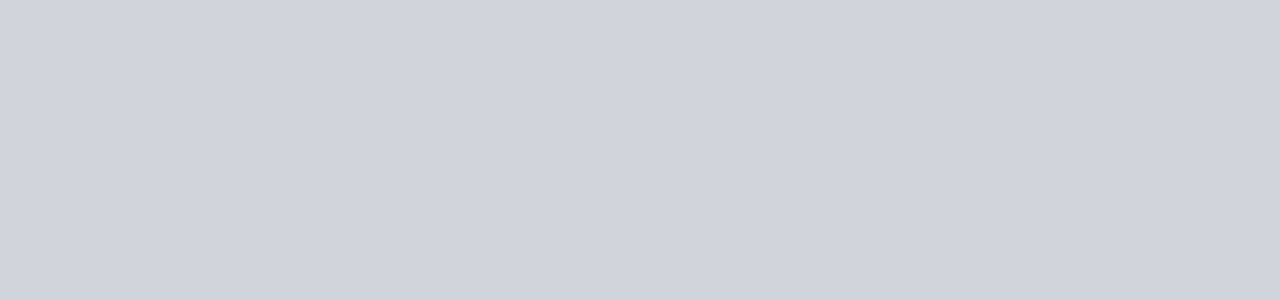
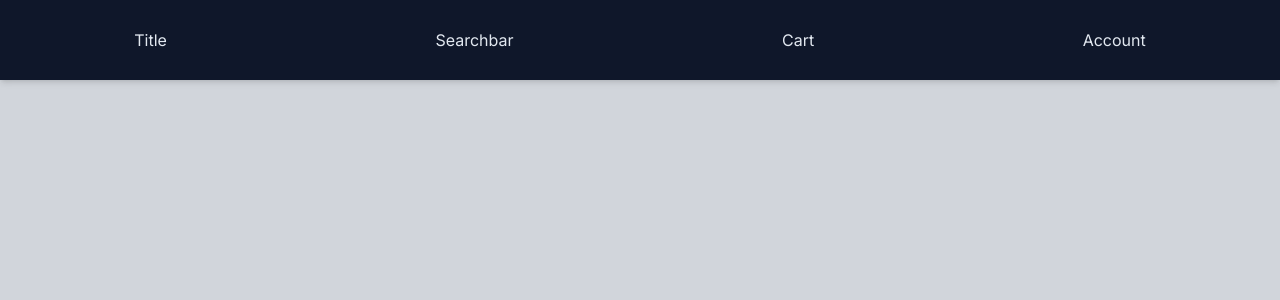
Before and after one commit to jbjalandoon/digital-sr2, a Next.js app: page / in a window 1280 px wide. Shown: the top 300 px of the page. Built offline with nearby package versions, Linux system fonts and the light colour scheme.

Commit message:
add navigation bar

```diff
--- a/package.json
+++ b/package.json
@@ -21,5 +21,9 @@
     "react-dom": "18.2.0",
     "tailwindcss": "3.3.2",
     "typescript": "5.0.4"
+  },
+  "devDependencies": {
+    "prettier": "^2.8.8",
+    "prettier-plugin-tailwindcss": "^0.2.8"
   }
 }
--- a/src/app/globals.css
+++ b/src/app/globals.css
@@ -17,5 +17,5 @@
 }
 
 body {
-  @apply bg-gray-300;
+  @apply bg-gray-300 flex justify-center text-slate-200;
 }
--- a/src/app/layout.tsx
+++ b/src/app/layout.tsx
@@ -1,3 +1,4 @@
+import Header from '@/components/Header'
 import './globals.css'
 import { Inter } from 'next/font/google'
 
@@ -15,7 +16,9 @@ export default function RootLayout({
 }) {
   return (
     <html lang="en">
-      <body className={inter.className}>{children}</body>
+      <body className={inter.className}>
+        <Header />
+        {children}</body>
     </html>
   )
 }
--- /dev/null
+++ b/src/components/Header.tsx
@@ -0,0 +1,11 @@
+
+import NavBar from "./navigation/NavBar";
+import SearchBar from "./navigation/SearchBar";
+
+export default function Header() {
+  return (
+    <header className='w-full h-auto flex flex-col items-center bg-slate-900'>
+      <NavBar />
+    </header>
+  );
+}
--- /dev/null
+++ b/src/components/navigation/NavBar.tsx
@@ -0,0 +1,10 @@
+export default function NavBar() {
+  return (
+    <div className='flex h-20 w-full items-center justify-around max-w-7xl shadow-md'>
+        <div>Title</div>
+        <div>Searchbar</div>
+        <div>Cart</div>
+        <div>Account</div>
+    </div>
+  );
+}
--- /dev/null
+++ b/src/components/navigation/SearchBar.tsx
@@ -0,0 +1,3 @@
+export default function SearchBar() {
+  return <div></div>;
+}
```
Also changed, not shown: 1 other file (tests, documents, lock files or other folders).
